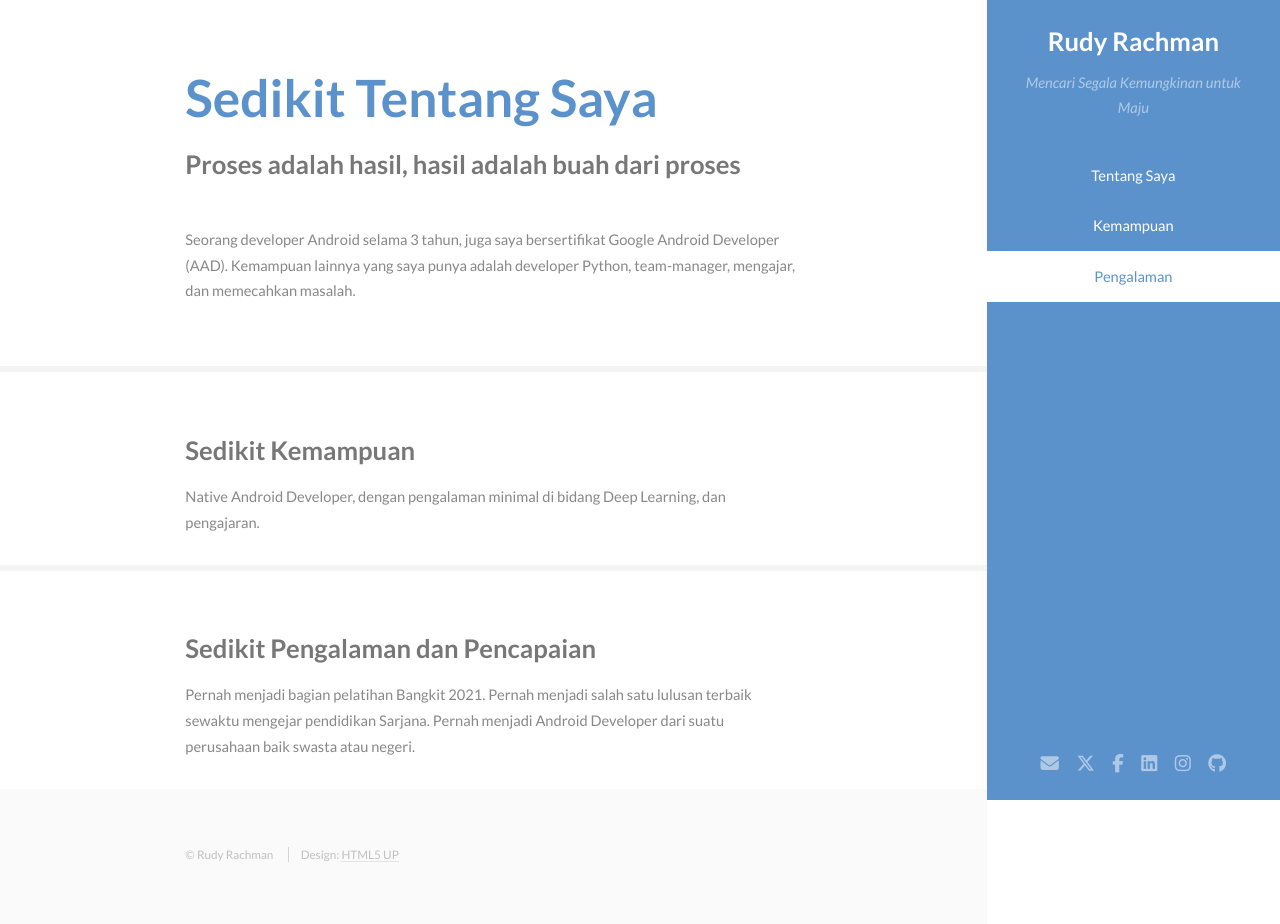
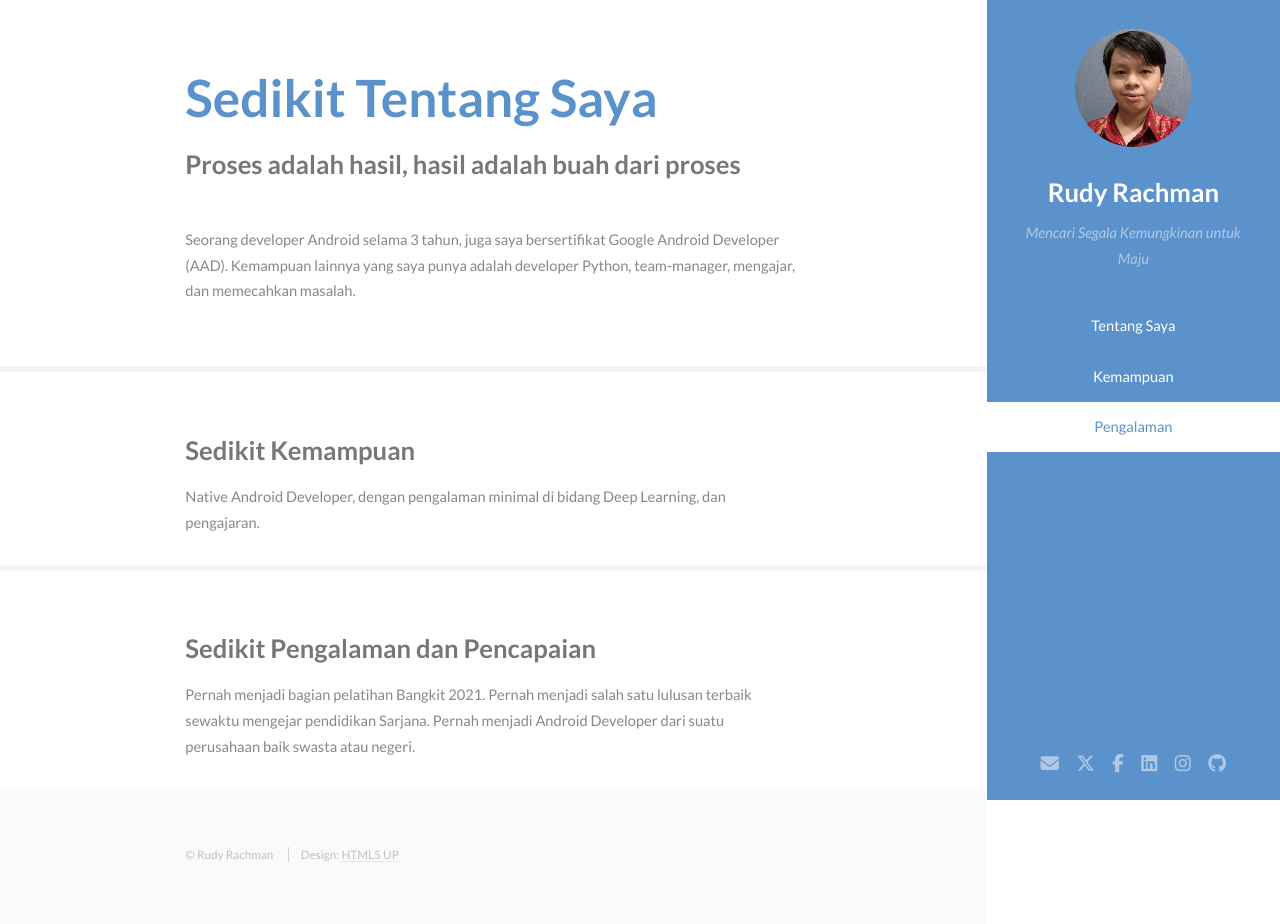
Before and after one commit to ruman1609/customized_simple_domainesia_aboutme, a plain HTML site: page index.html in a window 1280 px wide. Drawn offline with Linux system fonts and the light colour scheme.

Commit message:
Tambah Foto Profil

```diff
--- a/index.html
+++ b/index.html
@@ -24,12 +24,12 @@
 
         <header>
 
+            <img src="./assets/profile.jpg" class="image avatar logo" />
 
 
             <h1 id="logo">
                 <a href="./">Rudy Rachman</a>
             </h1>
-
 
 
             <p>Mencari Segala Kemungkinan untuk Maju</p>
```
Also changed, not shown: assets/profile.jpg (added), 2 other files.
